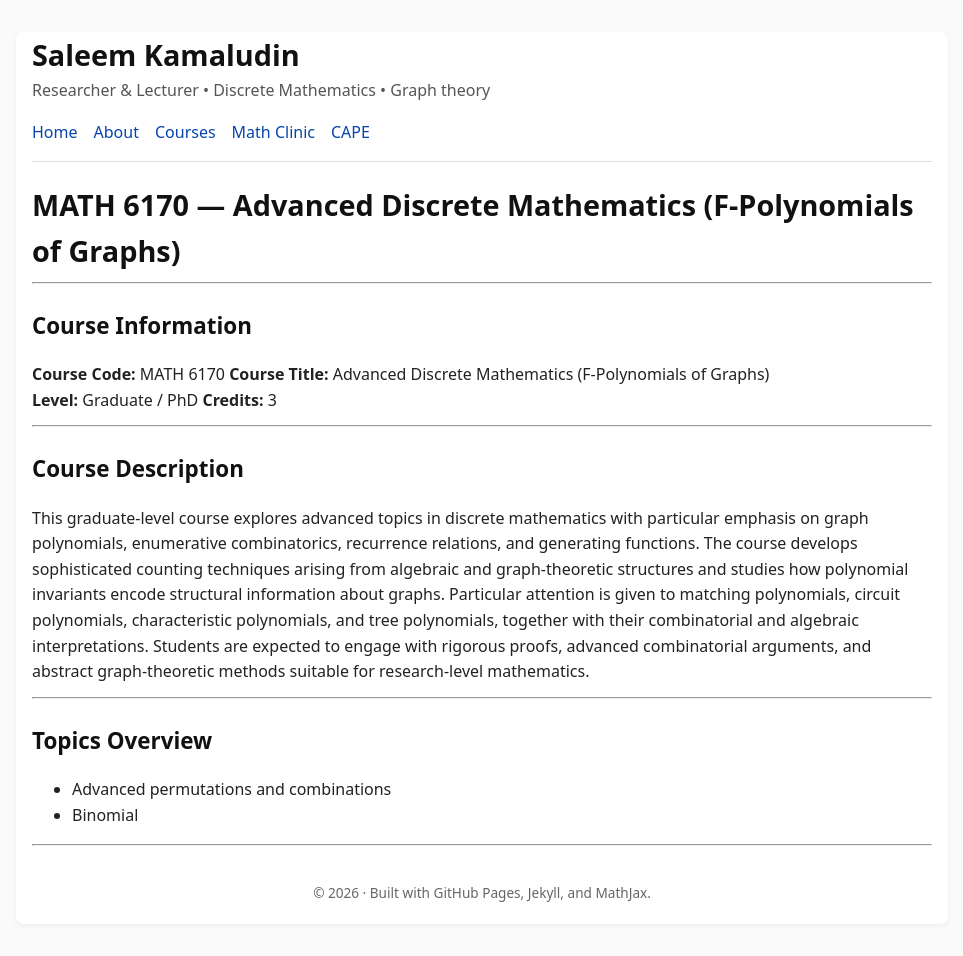
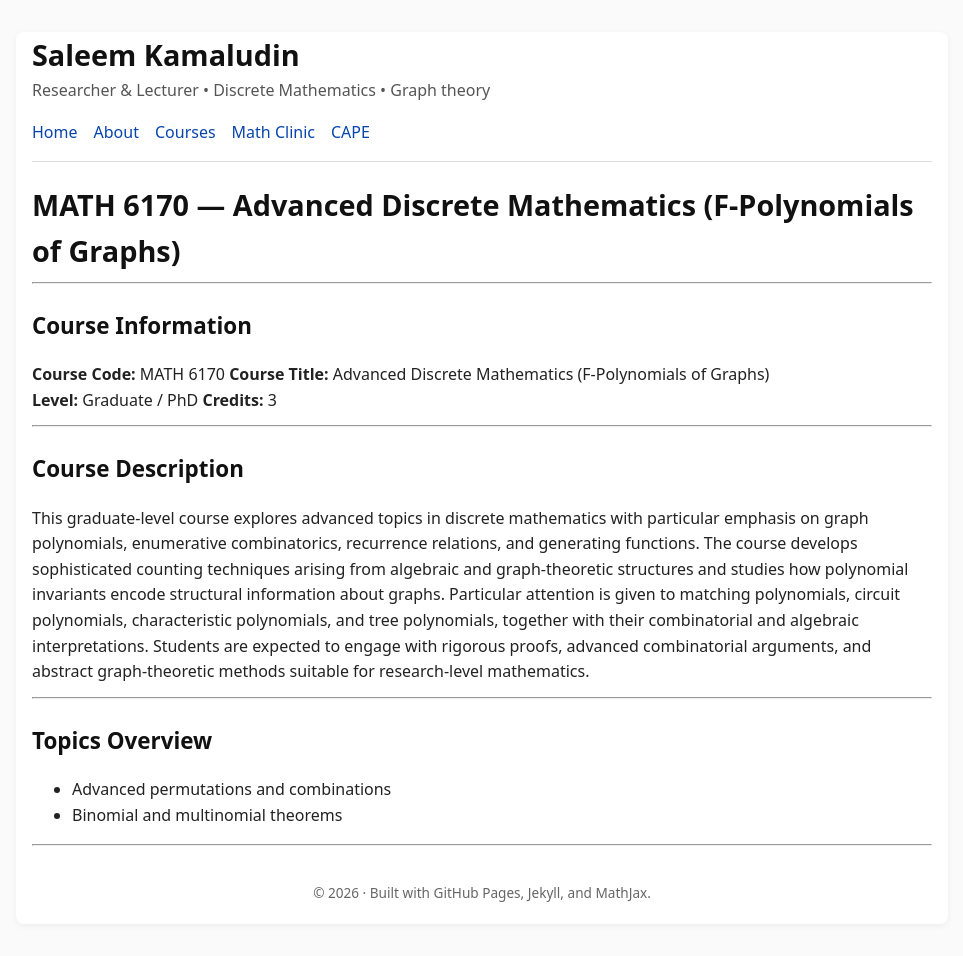
Before and after one commit to SaleemKamaludin/SaleemKamaludin.github.io, a Jekyll site: the page built from courses/graduate/advanced-discrete-mathematics/index.md, in a window 1280 px wide. Shown: the whole page, without its empty margins (158-1121 px from the left). Built offline with Jekyll 4.4.1, drawn with Linux system fonts in a browser that asks for light colours.

Commit message:
Update index.md

```diff
--- a/courses/graduate/advanced-discrete-mathematics/index.md
+++ b/courses/graduate/advanced-discrete-mathematics/index.md
@@ -28,4 +28,4 @@ Students are expected to engage with rigorous proofs, advanced combinatorial arg
 ## Topics Overview
 
 - Advanced permutations and combinations
-- Binomial
+- Binomial and multinomial theorems
```
